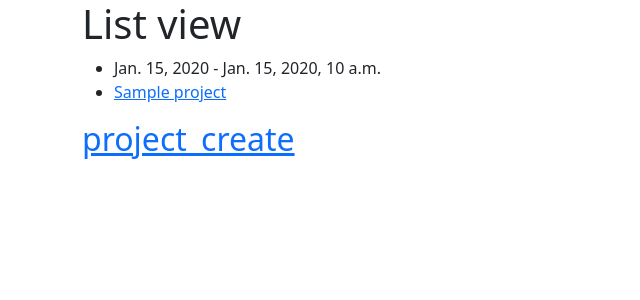
After one commit to AISoftMaster/todo_list_49, a Django app: page /project/ in a window 1280 px wide. The commit adds this page. Shown: the top 300 px of the page, without its empty margins (0-640 px from the left). Run offline with Django 3.2, Linux system fonts and the light colour scheme; tables that the repository leaves empty hold one stand-in row (values such as "Sample post").

Commit message:
home work complited

```diff
--- a/TODO_list/TODO_list/urls.py
+++ b/TODO_list/TODO_list/urls.py
@@ -18,5 +18,5 @@ from django.urls import path, include
 
 urlpatterns = [
     path('admin/', admin.site.urls),
-    path('listapp/', include('listapp.urls'))
+    path('project/', include('listapp.urls'))
 ]
--- a/TODO_list/listapp/admin.py
+++ b/TODO_list/listapp/admin.py
@@ -1,7 +1,9 @@
 from django.contrib import admin
-from .models import Task, Status, Type
+from .models import Task, Status, Type, Project
 
 # Register your models here.
 admin.site.register(Task)
 admin.site.register(Type)
 admin.site.register(Status)
+admin.site.register(Project)
+# admin.site.register(TaskType)
--- a/TODO_list/listapp/models.py
+++ b/TODO_list/listapp/models.py
@@ -16,18 +16,18 @@ class Status(models.Model):
 # Create your models here.
 
 
-class TaskType(models.Model):
-    task = models.ForeignKey('listapp.Task', related_name="task_types", on_delete=models.CASCADE, verbose_name='Задача')
-
-    type = models.ForeignKey('listapp.Type', related_name="type_tasks", on_delete=models.CASCADE, verbose_name='Тэг')
-
-    def __str__(self):
-        return "{} | {}".format(self.task, self.type)
+# class TaskType(models.Model):
+#     task = models.ForeignKey('listapp.Task', related_name="task_types", on_delete=models.CASCADE, verbose_name='Задача')
+#
+#     type = models.ForeignKey('listapp.Type', related_name="type_tasks", on_delete=models.CASCADE, verbose_name='Тэг')
+#
+#     def __str__(self):
+#         return "{} | {}".format(self.task, self.type)
 
 
 class Project(models.Model):
-    created = models.DateTimeField(auto_now_add=True)
-    finished = models.DateTimeField(auto_now=True)
+    created = models.DateTimeField()
+    finished = models.DateTimeField(null=True, blank=True)
     name = models.CharField(max_length=60)
     description = models.CharField(max_length=250)
 
@@ -37,14 +37,10 @@ class Project(models.Model):
 
 class Task(models.Model):
     title = models.CharField(max_length=350)
-
     description = models.CharField(max_length=2048, null=False, blank=False, verbose_name="Описание")
     created = models.DateTimeField(auto_now_add=True)
     upgreate = models.DateTimeField(auto_now=True)
-
-
-    # type = models.ForeignKey('listapp.Type', on_delete=models.PROTECT, related_name="tasks")
-    type = models.ManyToManyField('listapp.Type', through='listapp.TaskType', through_fields=('task', 'type'), related_name="tasks", blank=True)
+    type = models.ManyToManyField('listapp.Type', related_name="tasks", blank=True)
     status = models.ForeignKey('listapp.Status', on_delete=models.PROTECT, related_name="status")
     project = models.ForeignKey('listapp.Project', related_name='task_project', on_delete=models.CASCADE, verbose_name='проект')
 
--- a/TODO_list/listapp/urls.py
+++ b/TODO_list/listapp/urls.py
@@ -1,8 +1,13 @@
 from django.urls import path
 from . import views
-from .views import TaskListview
+from .views import TaskListview, ProjectListview, ProjectsDetailView, ProjectCreate, TaskCreate
 
 urlpatterns = [
-    path('', views.index, name="index"),
-    path('task/', TaskListview.as_view(), name='task_list'),
+    path('listapp/', views.index, name="index"),
+    path('<int:pk>/task/', TaskListview.as_view(), name='task_list'),
+    path('<int:pk>/task/create/', TaskCreate.as_view(), name='task_create'),
+    path('', ProjectListview.as_view(), name='project_listview'),
+    path('<int:pk>/', ProjectsDetailView.as_view(), name='project_detailview'),
+    path('create/', ProjectCreate.as_view(), name='project_create')
+    # path('task/<int:pk>', ProjectCreate)
 ]
--- a/TODO_list/listapp/views.py
+++ b/TODO_list/listapp/views.py
@@ -1,7 +1,11 @@
-from django.shortcuts import render
+from django.shortcuts import render, redirect
+from django.urls import reverse
 from django.utils import timezone
-from django.views.generic.list import ListView
-from .models import Task
+from django.views.generic import ListView, DetailView, CreateView
+
+
+from .forms import ProjectForm, TaskForm
+from .models import Task, Project, Type
 
 
 # Create your views here.
@@ -17,7 +21,46 @@ class TaskListview(ListView):
     model = Task
     paginate_by = 10
 
-    def get_context_data(self, **kwargs):
-        context = super().get_context_data(**kwargs)
-        context['now'] = timezone.now()
-        return context
+
+class ProjectListview(ListView):
+    template_name = "project_listview.html"
+    context_object_name = "projects"
+    model = Project
+    paginate_by = 10
+
+
+class ProjectsDetailView(DetailView):
+    model = Project
+    context_object_name = "project"
+    template_name = "project_detailview.html"
+
+
+class ProjectCreate(CreateView):
+    template_name = "project_form.html"
+    model = Project
+    form_class = ProjectForm
+
+    def form_valid(self, form):
+        project = form.save(commit=False)
+        project.save()
+        return redirect('project_listview')
+
+
+class TaskCreate(CreateView):
+    template_name = "project_form.html"
+    model = Task
+    form_class = TaskForm
+
+    def form_valid(self, form):
+        print(form)
+        project = Project.objects.get(pk=self.kwargs.get('pk'))
+        task = form.save(commit=False)
+        task.project = project
+        task.save()
+        form.save_m2m()
+
+
+        # for t in self.request.POST.get("type"):
+        #     TaskType.objects.create(task=task, type=Type.objects.get(pk=int(t)))
+
+        return redirect('project_detailview', pk=project.pk)
--- a/TODO_list/templates/index.html
+++ b/TODO_list/templates/index.html
@@ -4,4 +4,5 @@ Tasks -
 {% endblock title %}
 {% block content %}
     <h1>Hello, world!</h1>
+
 {% endblock content %}
--- /dev/null
+++ b/TODO_list/templates/project_listview.html
@@ -0,0 +1,17 @@
+{% extends 'base.html' %}
+{% block title %}
+Projects -
+{% endblock title %}
+{% block content %}
+    <h1>List view</h1>
+<ul>
+{% for project in projects %}
+    <li>{{ project.created|date }} - {{ project.finished }}</li>
+   <li><a href="{% url 'project_detailview' project.pk %}">{{ project.name}}</a></li>
+{% empty %}
+    <li>No project yet.</li>
+{% endfor %}
+</ul>
+
+<h2><a href="{% url 'project_create' %}">project_create</a></h2>
+{% endblock content %}
--- a/TODO_list/templates/task_list.html
+++ b/TODO_list/templates/task_list.html
@@ -8,6 +8,7 @@ Task List
 {% for task in tasks %}
     <li>{{ task.created.|date }} - {{ task.upgreate }}</li>
     <li>{{ task.title}}</li>
+    <li>{{ task.project }}</li>
 {% empty %}
     <li>No tasks yet.</li>
 {% endfor %}
```
Also changed, not shown: TODO_list/listapp/forms.py (+15 -0 lines), TODO_list/templates/project_detailview.html (added, +18 -0 lines), TODO_list/templates/project_form.html (added, +13 -0 lines), TODO_list/templates/base.html (line endings or trailing spaces), 1 other file.
